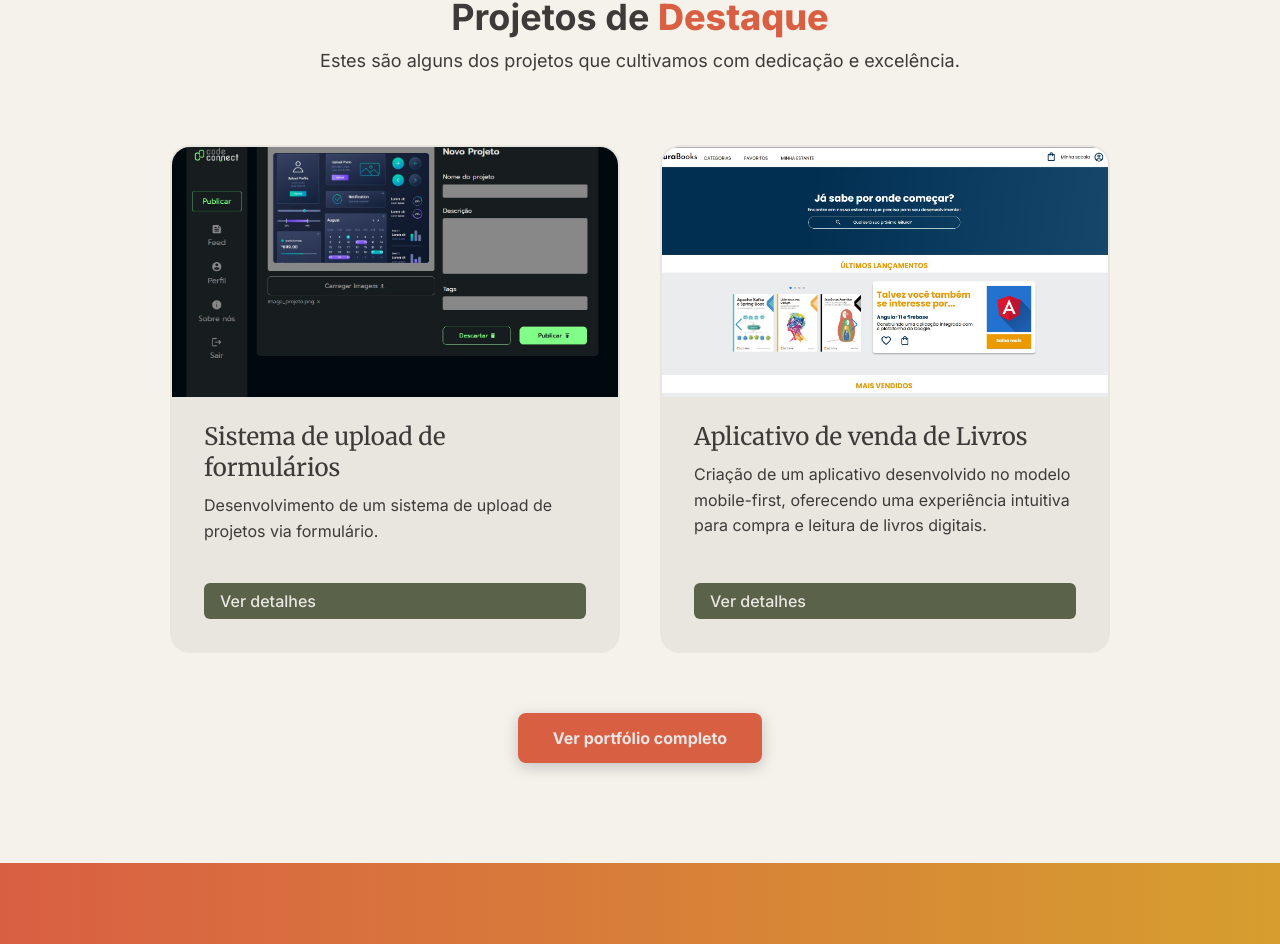
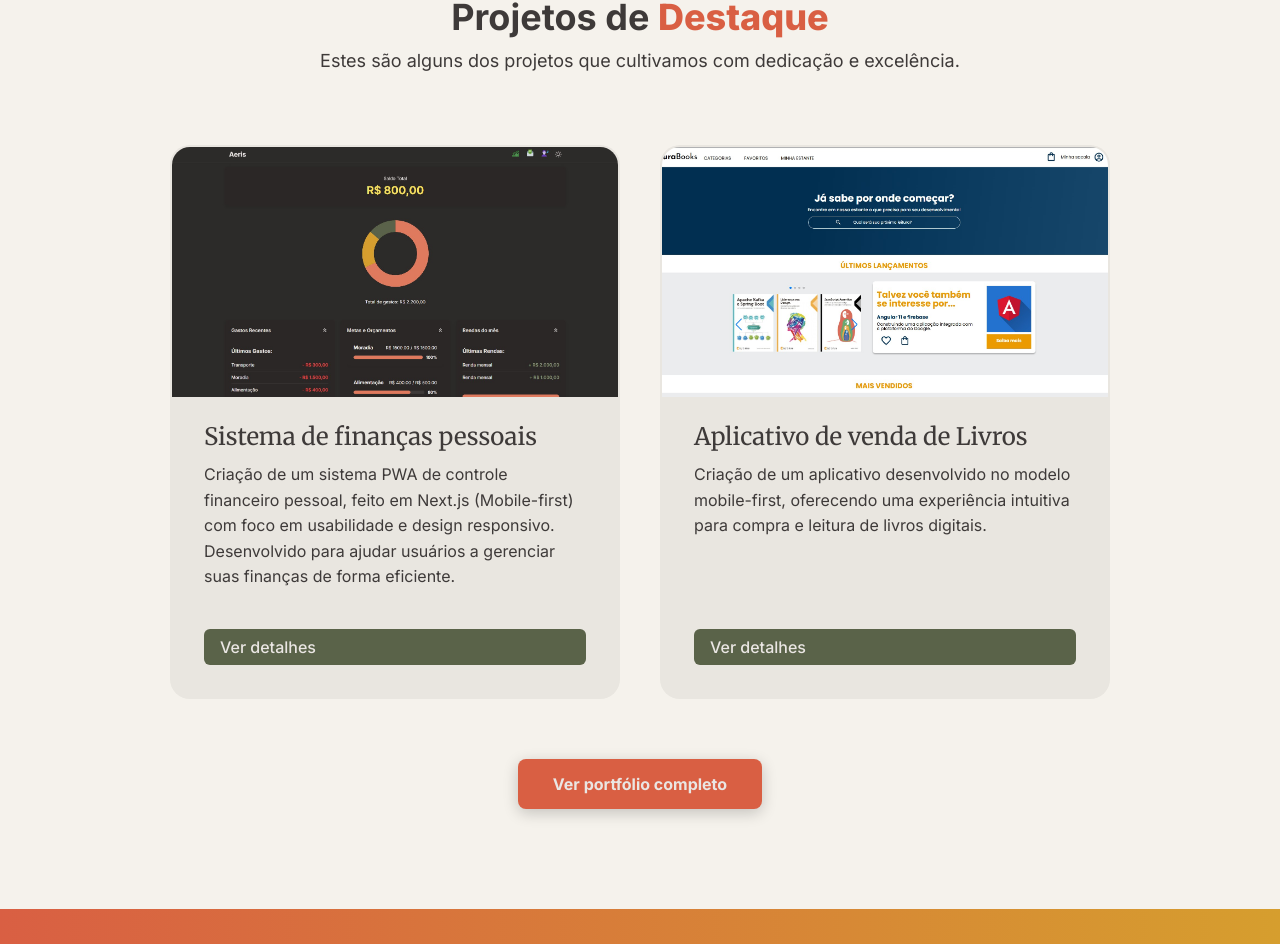
Before and after one commit to Leopardo666Nadilha/AutumnSoftwares, a Next.js app in the folder App/: page / in a window 1280 px wide. Shown: the part 2187-3131 px from the top of the page. Built offline with nearby package versions, Linux system fonts and the light colour scheme.

Commit message:
Ajuste no portfolio para adição do projeto Aeris

```diff
--- a/App/pages/index.js
+++ b/App/pages/index.js
@@ -12,9 +12,9 @@ import portfolioPreview2 from '../public/portfolio-preview-2.jpg';
 // Dados dos projetos para a prévia
 const portfolioData = [
     {
-        id: 'project-UI-form-system',
-        title: 'Sistema de upload de formulários',
-        description: 'Desenvolvimento de um sistema de upload de projetos via formulário.',
+        id: 'Aeris',
+        title: 'Sistema de finanças pessoais',
+        description: 'Criação de um sistema PWA de controle financeiro pessoal, feito em Next.js (Mobile-first) com foco em usabilidade e design responsivo. Desenvolvido para ajudar usuários a gerenciar suas finanças de forma eficiente.',
         image: portfolioPreview1,
     },
     {
```
Also changed, not shown: App/pages/portfolio.js (+4 -9 lines), App/public/portfolio-preview-1.jpg.
